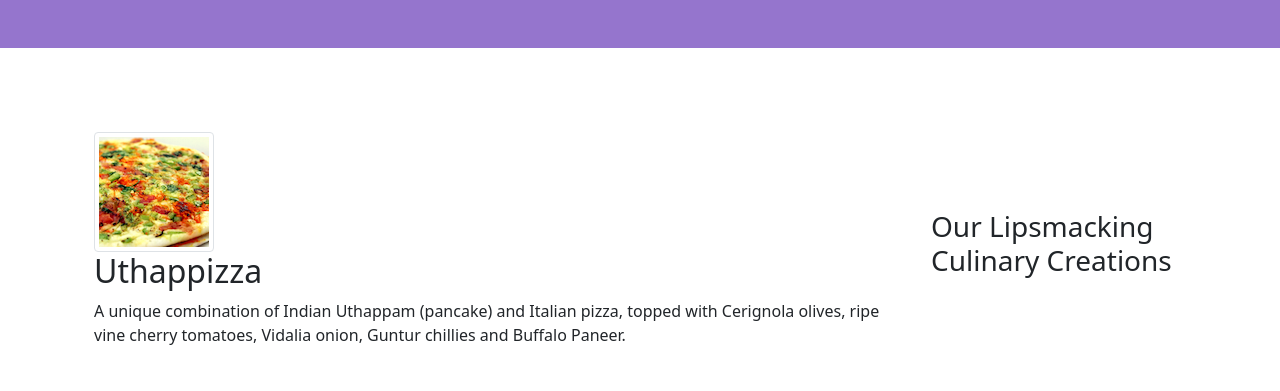
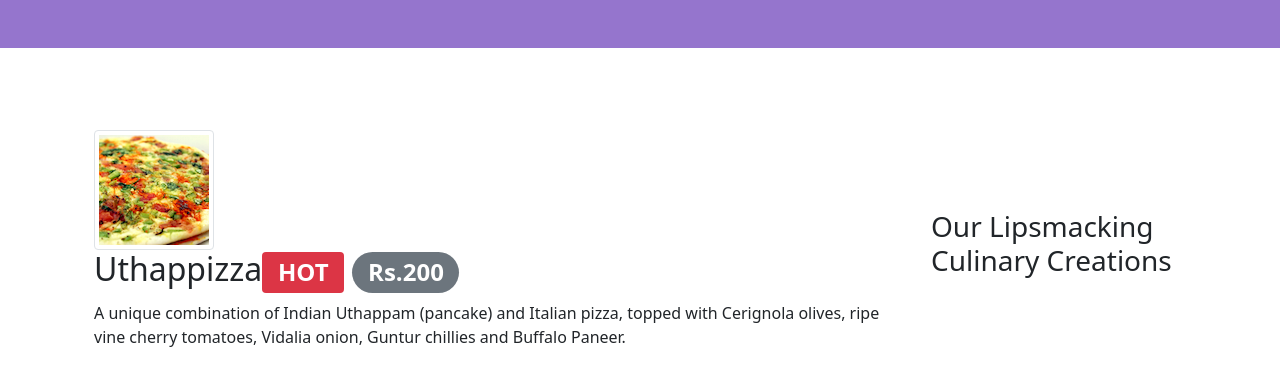
Before and after one commit to Sujithkumar72/courseraFrontEnd, a website: page index.html in a window 1280 px wide. Shown: the part 409-800 px from the top of the page. Drawn offline with nearby package versions, Linux system fonts and the light colour scheme.

Commit message:
Aletring Users

```diff
--- a/index.html
+++ b/index.html
@@ -58,7 +58,7 @@
                 <div class="media">
                     <img class="d-flex mr-3 img-thumbnail align-self-center" src="img/uthappizza.png" alt="Uthappizza">
                     <div class ="media-body">
-                        <h2 class="mt-0">Uthappizza</h2>
+                        <h2 class="mt-0">Uthappizza<span class="badge bg-danger">HOT</span> <span class="badge rounded-pill bg-secondary ">Rs.200</span></h2>
                         <p class="d-none d-sm-block">A unique combination of Indian Uthappam (pancake) and Italian pizza, topped with Cerignola olives, ripe vine cherry tomatoes, Vidalia onion, Guntur chillies and Buffalo Paneer.</p>
                      </div>
                 </div>
@@ -72,10 +72,10 @@
             </div>
             <div class="col col-sm col-md">
                 <div class="media">
-                    <img src="img/buffet.png" class="img-thumbnail align-self-center mr-3 d-flex" alt="buffet">
+                        <img src="img/buffet.png" class="img-thumbnail align-self-center mr-3 d-flex " alt="buffet">
                     <div class="media-body">
                         <h2 class="mt-0">Weekend Grand Buffet</h2>
-                <p class="d-none d-sm-block">Featuring mouthwatering combinations with a choice of five different salads, six enticing appetizers, six main entrees and five choicest desserts. Free flowing bubbly and soft drinks. All for just $19.99 per person </p>
+                        <p class="d-none d-sm-block">Featuring mouthwatering combinations with a choice of five different salads, six enticing appetizers, six main entrees and five choicest desserts. Free flowing bubbly and soft drinks. All for just $19.99 per person </p>
                     </div>
                 </div>
 
```
